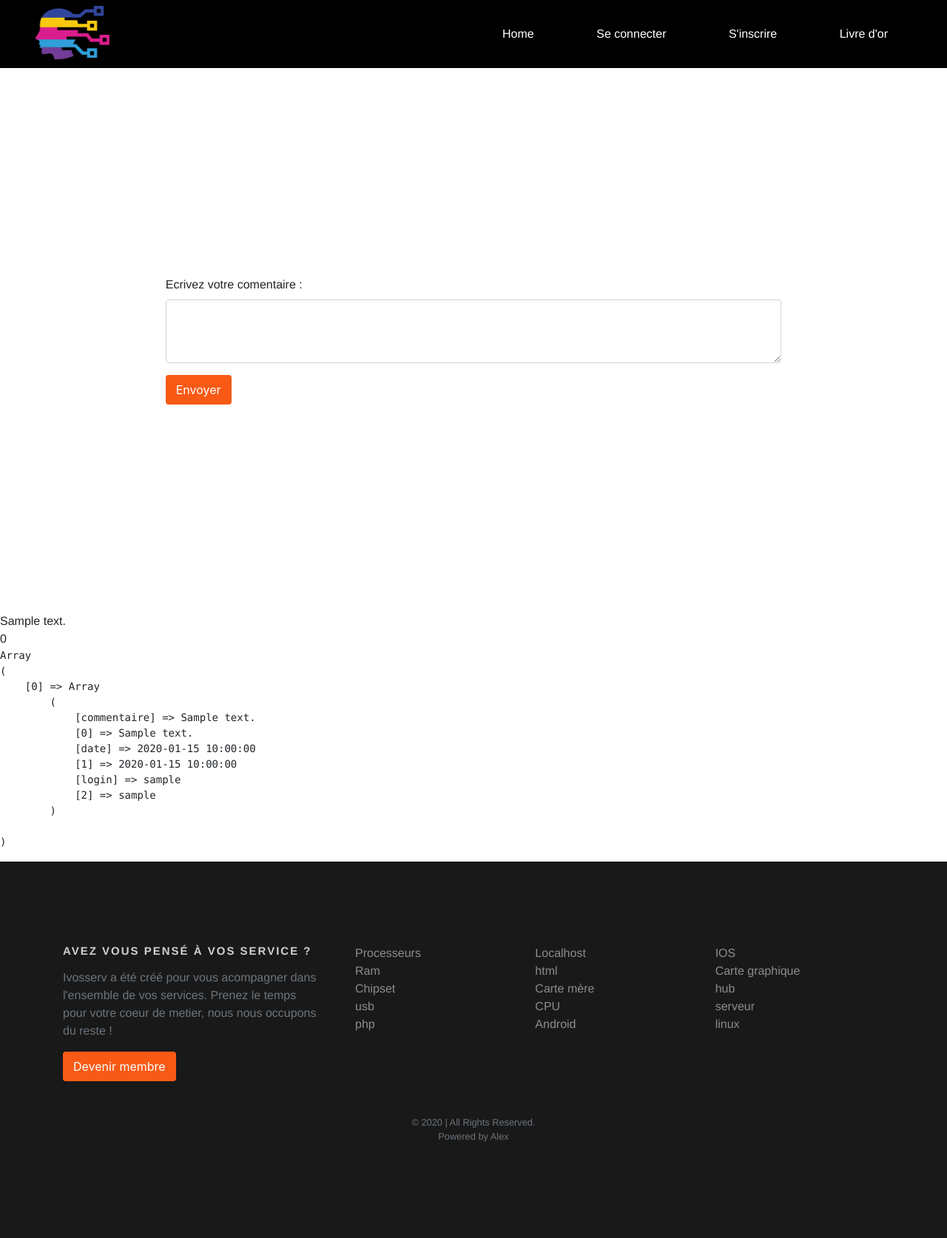
After one commit to alexandre-leroux/livre-or, a PHP site: page /livre-or.php in a window 1280 px wide. The commit adds this page. Shown: the whole page at 74% size. Run offline with PHP 8.4, Linux system fonts and the light colour scheme; tables that the repository leaves empty or names only in its code hold one stand-in row (values such as "Sample post"); some libraries are stand-ins or nearby versions.

Commit message:
mise en place livre d'or

```diff
--- a/css/style.css
+++ b/css/style.css
@@ -455,3 +455,10 @@ hr.light {
   font-size: 12px;
   color: #777;
 }
+
+
+/* form livre d'or */
+#div_formulaire_livreor{
+
+  height: 92vh ! important;
+}
--- a/includes/header-connect.php
+++ b/includes/header-connect.php
@@ -20,7 +20,7 @@
             <li><p class="font-weight-bold text-info "><?php echo 'Bienvenue '.$_SESSION['login'].''?></p></li>
             <li><a href="index.php">Home</a></li>
             <li><a href="profil.php">Modifier son profil</a></li>
-            <li><a href="#">Livre d'or</a></li>
+            <li><a href="livre-or.php">Livre d'or</a></li>
             <li>
                 <form action="index.php" method='post'>
                      <button type="submit" name='deco' class="btn btn-info">Déconnexion</button>
--- a/includes/header-non-connect.html
+++ b/includes/header-non-connect.html
@@ -12,7 +12,7 @@
                      <li><a href="index.php">Home</a></li>
                      <li><a href="connexion.php">Se connecter</a></li>
                      <li><a href="inscription.php">S'inscrire</a></li>
-                     <li><a href="#">Livre d'or</a></li>
+                     <li><a href="livre-or.php">Livre d'or</a></li>
                   </ul>
                </div>
             </nav>
--- /dev/null
+++ b/livre-or.php
@@ -0,0 +1,223 @@
+<?php session_start() ;
+$_SESSION['inscription_ok'] = NULL;
+?>
+
+
+<!DOCTYPE html>
+<html lang="fr">
+   <head>
+
+      <meta charset="UTF-8">
+      <meta name="viewport" content="width=device-width, initial-scale=1.0">
+      <meta http-equiv="X-UA-Compatible" content="ie=edge">
+      <title>index</title>
+      <link href="//maxcdn.bootstrapcdn.com/bootstrap/4.1.1/css/bootstrap.min.css" rel="stylesheet" id="bootstrap-css">
+      <script src="https://code.jquery.com/jquery-3.2.1.slim.min.js" integrity="sha384-KJ3o2DKtIkvYIK3UENzmM7KCkRr/rE9/Qpg6aAZGJwFDMVNA/GpGFF93hXpG5KkN" crossorigin="anonymous"></script>
+      <!-- <script src="https://cdnjs.cloudflare.com/ajax/libs/popper.js/1.12.9/umd/popper.min.js" integrity="sha384-ApNbgh9B+Y1QKtv3Rn7W3mgPxhU9K/ScQsAP7hUibX39j7fakFPskvXusvfa0b4Q" crossorigin="anonymous"></script> -->
+      <!-- <script src="https://maxcdn.bootstrapcdn.com/bootstrap/4.0.0/js/bootstrap.min.js" integrity="sha384-JZR6Spejh4U02d8jOt6vLEHfe/JQGiRRSQQxSfFWpi1MquVdAyjUar5+76PVCmYl" crossorigin="anonymous"></script> -->
+
+      <script src="//cdnjs.cloudflare.com/ajax/libs/jquery/3.2.1/jquery.min.js"></script>
+      <link rel="stylesheet" href="https://maxcdn.bootstrapcdn.com/font-awesome/4.7.0/css/font-awesome.min.css">
+      <script src="https://code.jquery.com/jquery-3.3.1.js"></script>
+      <link rel="stylesheet" href="https://maxcdn.bootstrapcdn.com/bootstrap/4.0.0/css/bootstrap.min.css" integrity="sha384-Gn5384xqQ1aoWXA+058RXPxPg6fy4IWvTNh0E263XmFcJlSAwiGgFAW/dAiS6JXm" crossorigin="anonymous">
+      <script src="//maxcdn.bootstrapcdn.com/bootstrap/4.1.1/js/bootstrap.min.js"></script>
+      <link rel="stylesheet" href="css/style.css">
+
+   </head>
+
+
+
+   <body>
+
+
+<!-- header -->
+ <?php if ( isset($_SESSION['login']))
+                {
+                   include('includes/header-connect.php');
+                }
+       else
+                {
+                   include('includes/header-non-connect.html');
+                }
+ ?>
+      <!-- pour garder le fond noir sur le header -->
+<div class="masque_pour_header"></div>
+
+
+<?php
+if ( isset($_POST['submit_commentaire'])  )
+
+                {
+                    if (!$_POST['commentaire'] == NULL ) {
+
+                                try
+                                    {
+                                        $bdd = new PDO('mysql:host=localhost;dbname=livreor;charset=utf8', 'root', 'root', array(PDO::ATTR_ERRMODE => PDO::ERRMODE_EXCEPTION));
+                                    }
+                                catch (Exception $e)
+                                    {
+                                        die('Erreur : ' . $e->getMessage());
+                                    }
+
+                                    $commentaire = htmlspecialchars($_POST['commentaire']);
+
+                                    $today = date("Y-m-d H:i:s");
+                                    $requete = $bdd->prepare('INSERT INTO commentaires (commentaire, id_utilisateur,date) VALUES (:commentaire, :id_utilisateur, :date) ');
+                                    $requete->execute(array(
+                                        'commentaire'=> $commentaire,
+                                        'id_utilisateur'=>$_SESSION['id'],
+                                        'date'=>$today
+
+                                    ));
+                                    $bdd = NULL;
+                            $commentaire_ajoute = 'Merci pour votre commentaire !';
+
+
+                        }
+
+                     else {$commentaire_vide = 'Veuillez saisir votre commentaire ' ;}
+                }
+
+
+
+else { }
+
+
+?>
+
+
+<div class="container" id='div_formulaire_livreor' >
+    <div class="row h-100">
+        <div class="col mx-auto d-flex align-items-center">
+
+
+                    <form class='w-75 mx-auto' action='livre-or.php' method='post'>
+
+
+                        <div class="form-group">
+                            <label for="exampleFormControlTextarea1">Ecrivez votre comentaire :</label>
+                            <textarea class="form-control" name='commentaire' id="exampleFormControlTextarea1" rows="3"></textarea>
+                        </div>
+
+                        <p class='text-center text-danger'><?php echo @$commentaire_vide; ?></p>
+                        <p class='text-center text-primary'><?php echo @$commentaire_ajoute; ?></p>
+
+                        <button class="btn btn-primary" name='submit_commentaire' type="submit">Envoyer</button>
+
+
+
+
+                    </form>
+
+
+        </div>
+    </div>
+</div>
+
+
+
+
+
+<?php
+ try
+ {
+     $bdd = new PDO('mysql:host=localhost;dbname=livreor;charset=utf8', 'root', 'root', array(PDO::ATTR_ERRMODE => PDO::ERRMODE_EXCEPTION));
+ }
+catch (Exception $e)
+ {
+     die('Erreur : ' . $e->getMessage());
+ }
+
+
+
+
+ $requete = $bdd->prepare('SELECT commentaire, date, login FROM commentaires INNER JOIN utilisateurs ON commentaires.id_utilisateur = utilisateurs.id');
+ $requete->execute(array());
+$donnees = $requete->fetchall();
+
+$i=0;
+foreach ($donnees as $key => $valeur )
+{   echo $donnees[$i]['commentaire'].'<br>',  $i++ ;   }
+
+$bdd = NULL;
+echo '<pre>';
+print_r($donnees) ;
+echo '</pre>';
+
+
+
+$commentaire_ajoute = 'Merci pour votre commentaire !';
+
+
+?>
+
+
+
+
+
+
+
+
+
+
+
+
+
+
+
+
+
+
+
+
+<!-- footer -->
+<?php
+  include('includes/footer.html');
+  ?>
+
+
+
+
+
+
+
+
+
+
+
+
+
+
+
+
+
+
+
+
+
+
+
+
+
+
+
+
+
+
+
+
+
+
+
+
+
+<script type="text/javascript" src="js/script.js"></script>
+
+
+
+
+
+</body>
+
+
+</html>
```
